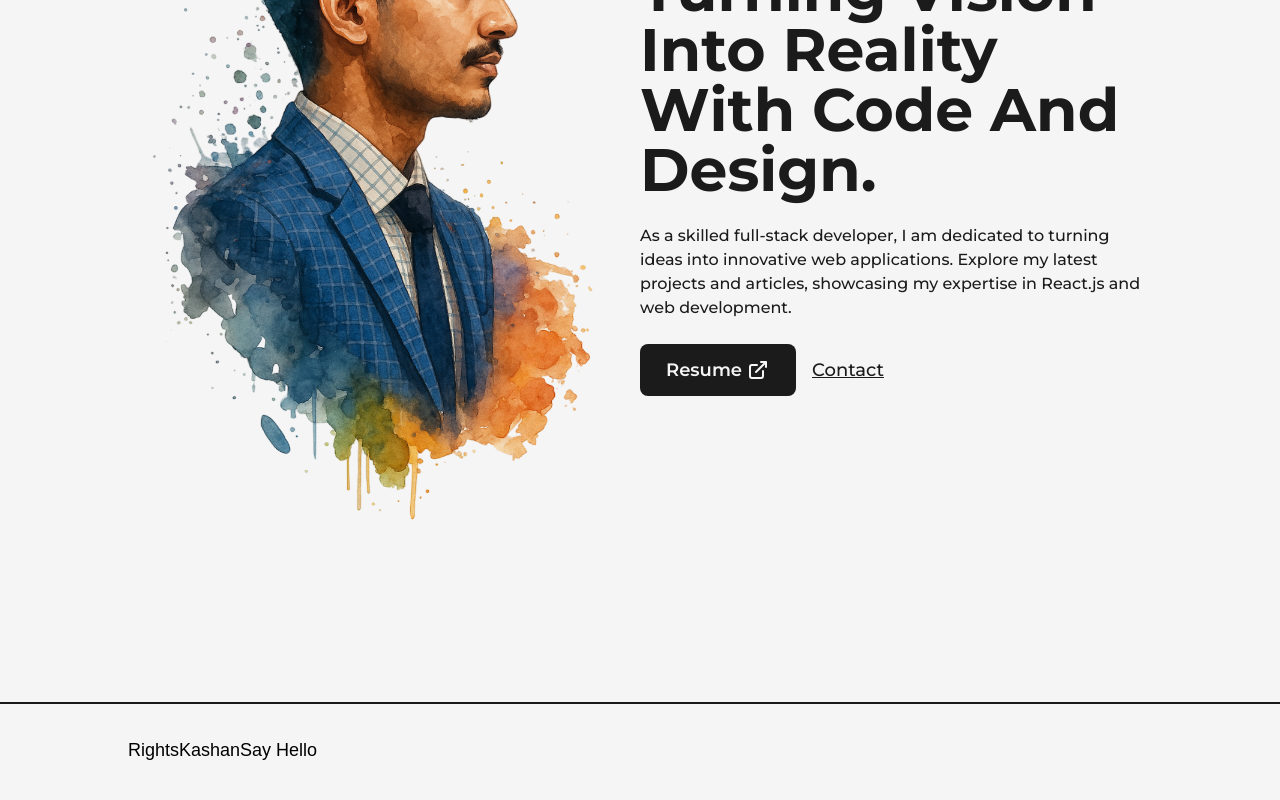
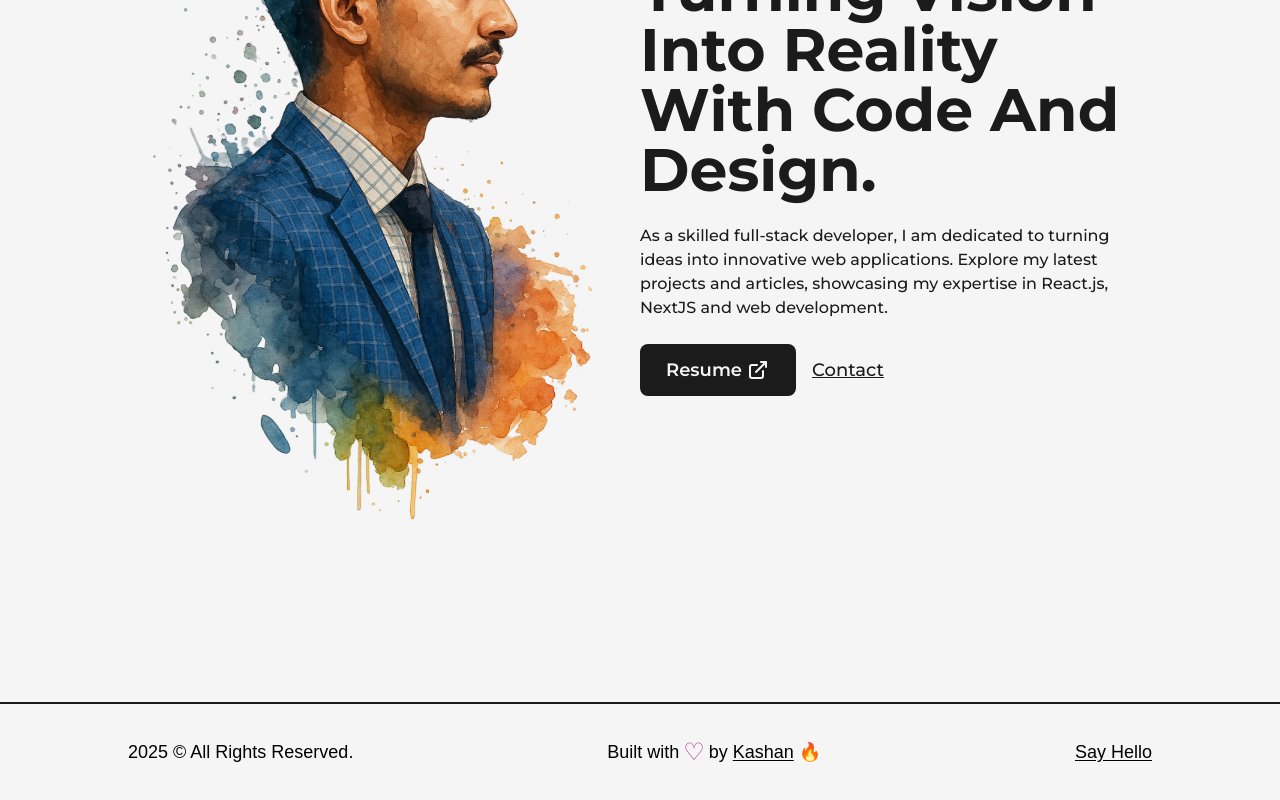
Before and after one commit to Kashan-2912/portfolio-website, a Next.js app: page / in a window 1280 px wide. Shown: the part 314-1114 px from the top of the page. Built offline with nearby package versions, Linux system fonts and the light colour scheme.

Commit message:
footer fixed

```diff
--- a/src/app/page.js
+++ b/src/app/page.js
@@ -19,7 +19,7 @@ export default function Home() {
             <div className="w-1/2 flex flex-col items-center self-center">
               <AnimatedText text="Turning Vision Into Reality With Code And Design." className="!text-6xl !text-left" />
               <p className="my-4 text-base font-medium">As a skilled full-stack developer, I am dedicated to turning ideas into innovative web applications.
-                Explore my latest projects and articles, showcasing my expertise in React.js and web development.
+                Explore my latest projects and articles, showcasing my expertise in React.js, NextJS and web development.
               </p>
 
               <div className="flex items-center self-start mt-2">
--- a/src/components/Footer.jsx
+++ b/src/components/Footer.jsx
@@ -5,10 +5,17 @@ import Link from 'next/link'
 const Footer = () => {
   return (
     <footer className='w-full border-t-2 border-solid border-dark font-medium text-lg'>
-        <Layout className={"py-8 flex items-center justify-between"}>
-            <span>Rights</span>
-            <Link href={"/"}>Kashan</Link>
-            <Link href={"/"}>Say Hello</Link>
+        <Layout className={"py-8 !flex items-center justify-between"}>
+            <span>{new Date().getFullYear()} &copy; All Rights Reserved.</span>
+            <div className='flex items-center'>
+              Built with <span className='text-primary text-2xl px-1'>&#9825;</span>by&nbsp;
+              <Link href={"https://bento.me/kashan-ashraf"} target='_blank'
+              className='underline underline-offset-2'
+              >
+                Kashan
+              </Link>&nbsp;🔥
+            </div>
+            <Link href={"/"} className='underline underline-offset-2' target='_blank'>Say Hello</Link>
         </Layout>
     </footer>
   )
```
